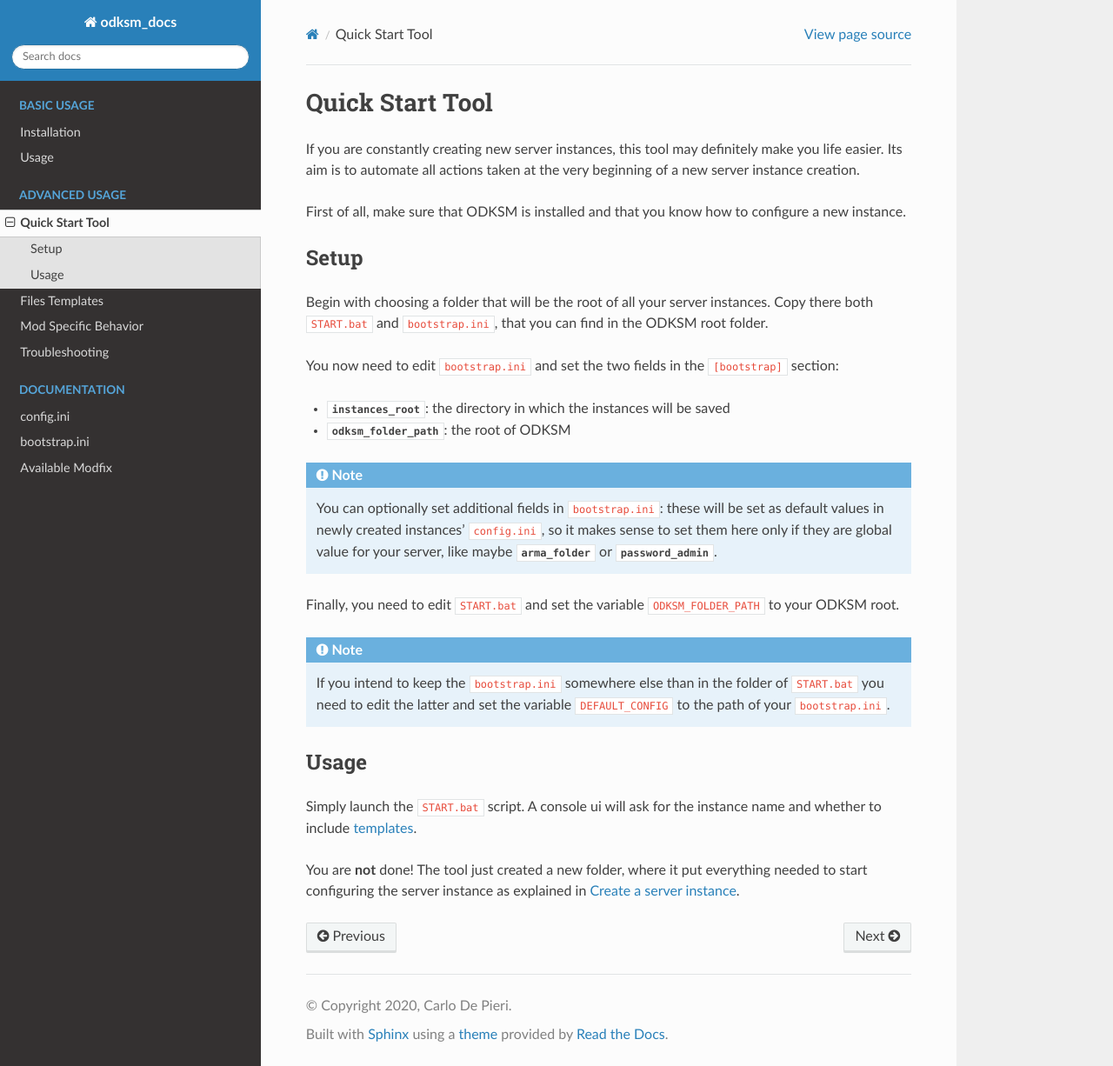
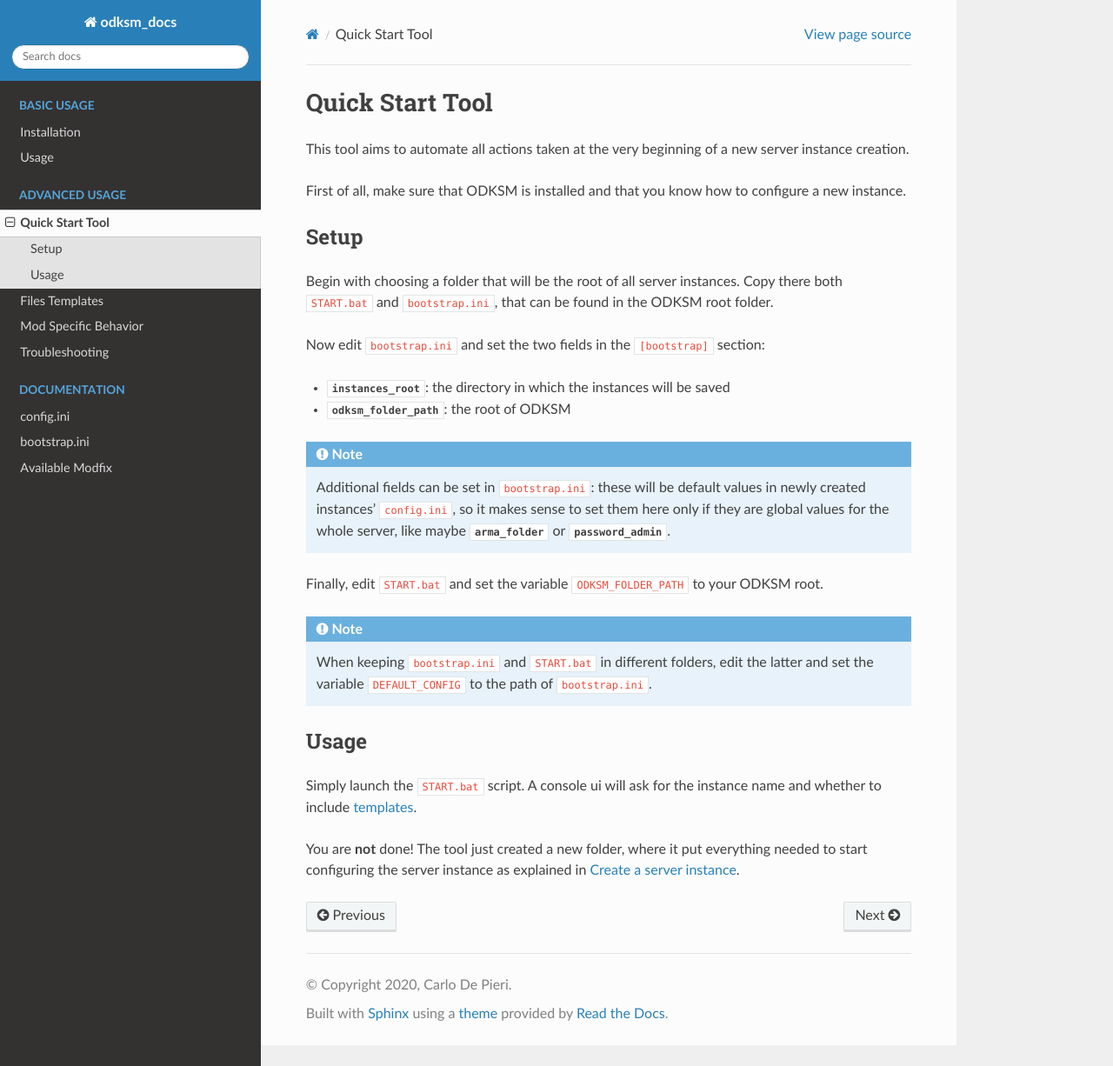
Before and after one commit to CarloDePieri/odk_servermanager_docs, a Sphinx documentation site: the page built from docs/source/quick_start.rst, in a window 1280 px wide and 1226 px high. Shown: the whole window at 87% size. Built offline with Sphinx 7.4.7 and the Read the Docs theme 2.0.0, drawn with Linux system fonts in a browser that asks for light colours.

Commit message:
better quick start tool page with it translation

```diff
--- a/docs/source/quick_start.rst
+++ b/docs/source/quick_start.rst
@@ -1,28 +1,27 @@
 Quick Start Tool
 ================
-If you are constantly creating new server instances, this tool may definitely make you life easier.
-Its aim is to automate all actions taken at the very beginning of a new server instance creation.
+This tool aims to automate all actions taken at the very beginning of a new server instance creation.
 
 First of all, make sure that ODKSM is installed and that you know how to configure a new instance.
 
 Setup
 ^^^^^
-Begin with choosing a folder that will be the root of all your server instances. Copy there both ``START.bat``
-and ``bootstrap.ini``, that you can find in the ODKSM root folder.
+Begin with choosing a folder that will be the root of all server instances. Copy there both ``START.bat``
+and ``bootstrap.ini``, that can be found in the ODKSM root folder.
 
-You now need to edit ``bootstrap.ini`` and set the two fields in the ``[bootstrap]`` section:
+Now edit ``bootstrap.ini`` and set the two fields in the ``[bootstrap]`` section:
 
 - :option:`instances_root <bootstrap instances_root>`: the directory in which the instances will be saved
 - :option:`odksm_folder_path <bootstrap odksm_folder_path>`: the root of ODKSM
 
-.. note:: You can optionally set additional fields in ``bootstrap.ini``: these will be set as default values in newly
-    created instances' ``config.ini``, so it makes sense to set them here only if they are global value for your
+.. note:: Additional fields can be set in ``bootstrap.ini``: these will be default values in newly
+    created instances' ``config.ini``, so it makes sense to set them here only if they are global values for the whole
     server, like maybe :option:`arma_folder <ODKSM arma_folder>` or :option:`password_admin <config password_admin>`.
 
-Finally, you need to edit ``START.bat`` and set the variable ``ODKSM_FOLDER_PATH`` to your ODKSM root.
+Finally, edit ``START.bat`` and set the variable ``ODKSM_FOLDER_PATH`` to your ODKSM root.
 
-.. note:: If you intend to keep the ``bootstrap.ini`` somewhere else than in the folder of ``START.bat`` you need to edit the
-    latter and set the variable ``DEFAULT_CONFIG`` to the path of your ``bootstrap.ini``.
+.. note:: When keeping ``bootstrap.ini`` and ``START.bat`` in different folders, edit the
+    latter and set the variable ``DEFAULT_CONFIG`` to the path of ``bootstrap.ini``.
 
 Usage
 ^^^^^
```
Also changed, not shown: 2 other files.
